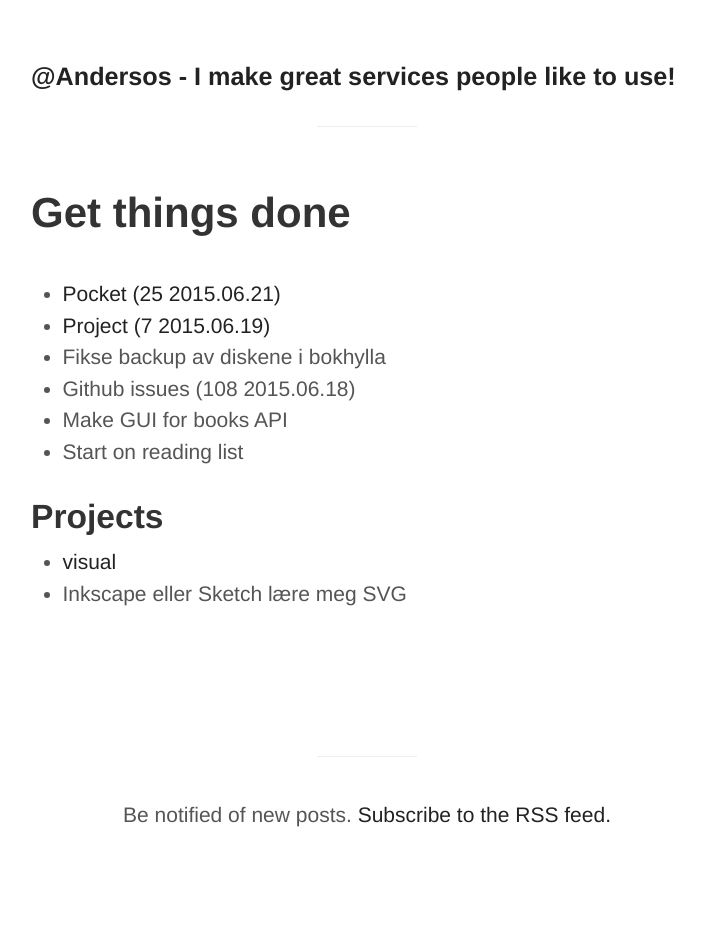
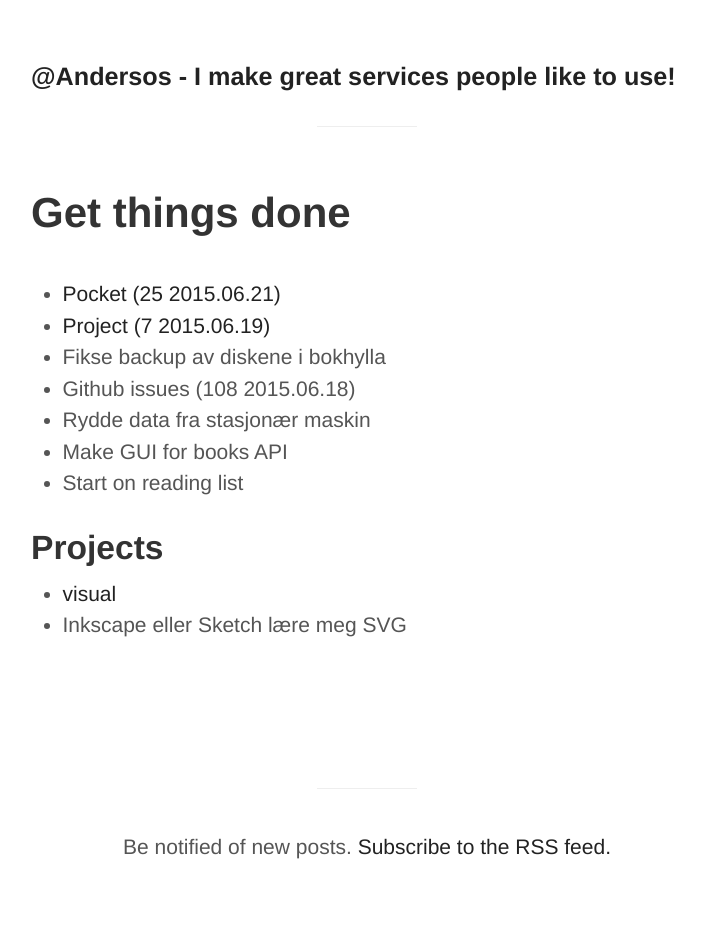
Before and after one commit to Andersos/andersos.net, a Jekyll site: the page built from gtd.html, in a window 1280 px wide. Shown: the whole page, without its empty margins (273-978 px from the left). Built offline with Jekyll 4.4.1, drawn with Linux system fonts in a browser that asks for light colours; Markdown is read by kramdown in place of the engine named in the settings; before the commit the page ends 900 px from its top, so only the background shows below that.

Commit message:
Update gtd.html

```diff
--- a/gtd.html
+++ b/gtd.html
@@ -8,6 +8,7 @@ title: "Get things done"
     <li><a href="https://gist.github.com/Andersos/32ba857519db96e97e63">Project (7 2015.06.19)</a></li>
     <li>Fikse backup av diskene i bokhylla</li>
     <li>Github issues (108 2015.06.18)</li>
+    <li>Rydde data fra stasjonær maskin</li>
     <li>Make GUI for books API</li>
     <li>Start on reading list</li>
 </ul>
```
